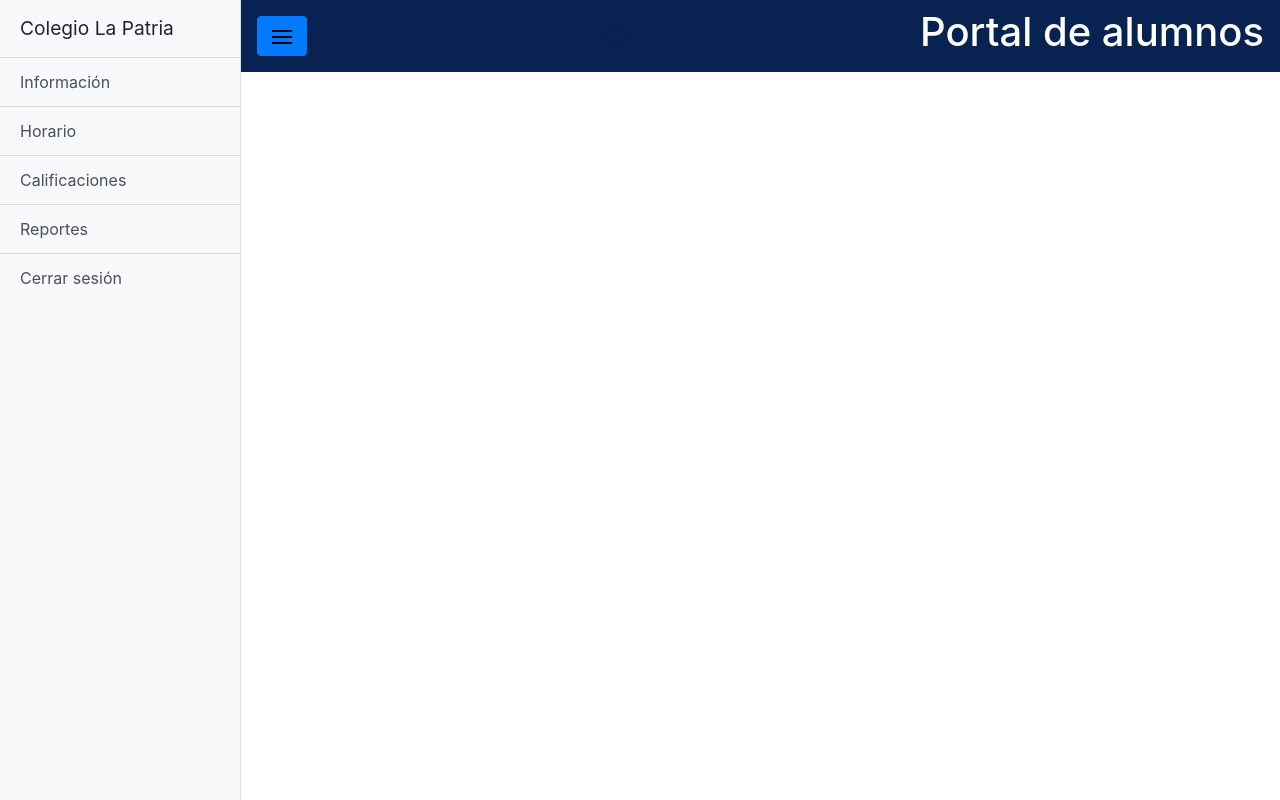
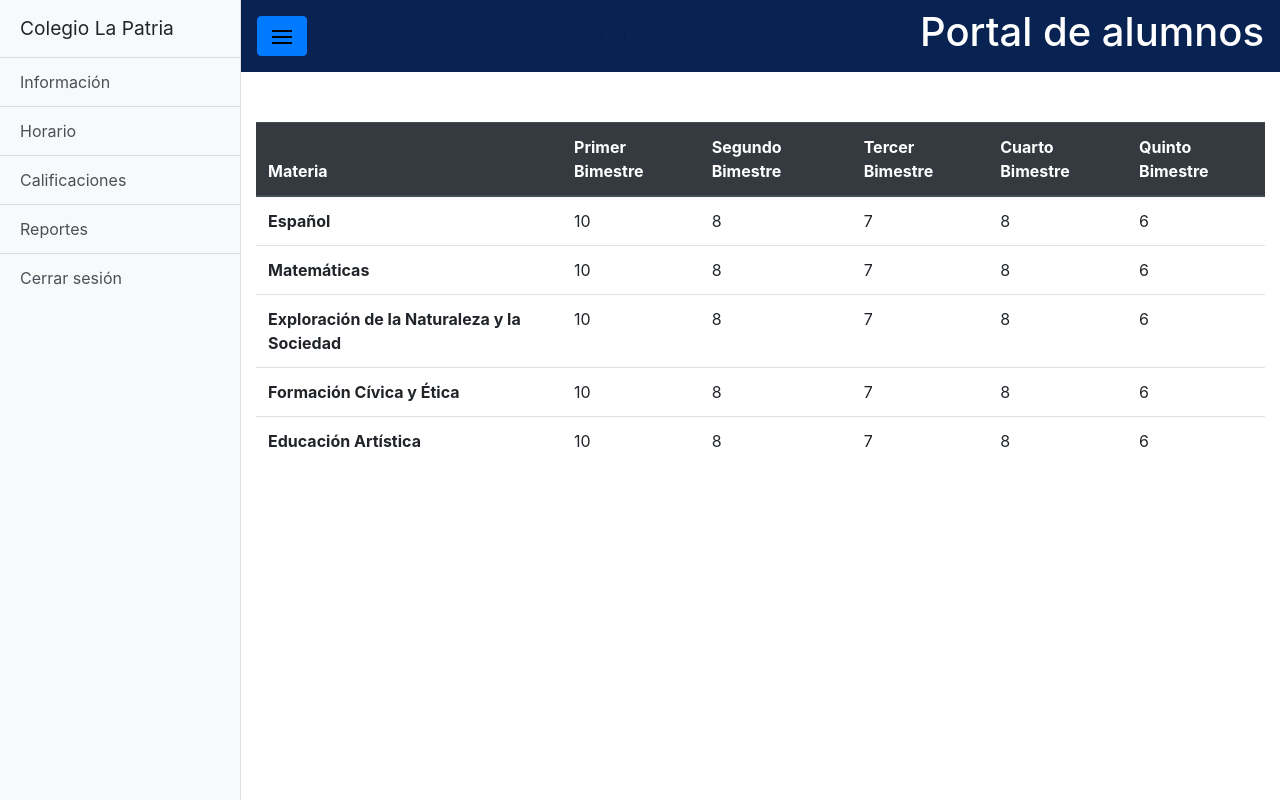
Before and after one commit to team-queso/Colegio-La-Patria, a Django app: page /primaria/reportes in a window 1280 px wide. Run offline with Django 3.2, Linux system fonts and the light colour scheme; some libraries are stand-ins or nearby versions.

Commit message:
calificaion

```diff
--- a/LaPatria/templates/primaria/calificaciones.html
+++ b/LaPatria/templates/primaria/calificaciones.html
@@ -2,6 +2,60 @@
 
 {% block content %}
 
+<table class="table div-conteinerH">
+        <thead class="thead-dark">
+          <tr>
+            <th scope="col">Materia</th>
+            <th scope="col">Primer Bimestre</th>
+            <th scope="col">Segundo Bimestre</th>
+            <th scope="col">Tercer Bimestre</th>
+            <th scope="col">Cuarto Bimestre</th>
+            <th scope="col">Quinto Bimestre</th>
+          </tr>
+        </thead>
+        <tbody>
+          <tr>
+            <th scope="row">Español</th>
+            <td>10</td>
+            <td>8</td>
+            <td>7</td>
+            <td>8</td>
+            <td>6</td>
+          </tr>
+          <tr>
+            <th scope="row">Matemáticas</th>
+            <td>10</td>
+            <td>8</td>
+            <td>7</td>
+            <td>8</td>
+            <td>6</td>
+          </tr>
+          <tr>
+            <th scope="row">Exploración de la Naturaleza y la Sociedad</th>
+            <td>10</td>
+            <td>8</td>
+            <td>7</td>
+            <td>8</td>
+            <td>6</td>
+          </tr>
+          <tr>
+                <th scope="row">Formación Cívica y Ética</th>
+                <td>10</td>
+                <td>8</td>
+                <td>7</td>
+                <td>8</td>
+                <td>6</td>
+              </tr>
+            <tr>
+                <th scope="row">Educación Artística</th>
+                <td>10</td>
+                <td>8</td>
+                <td>7</td>
+                <td>8</td>
+                <td>6</td>
+            </tr>
+        </tbody>
+      </table>
 
 
 
```
